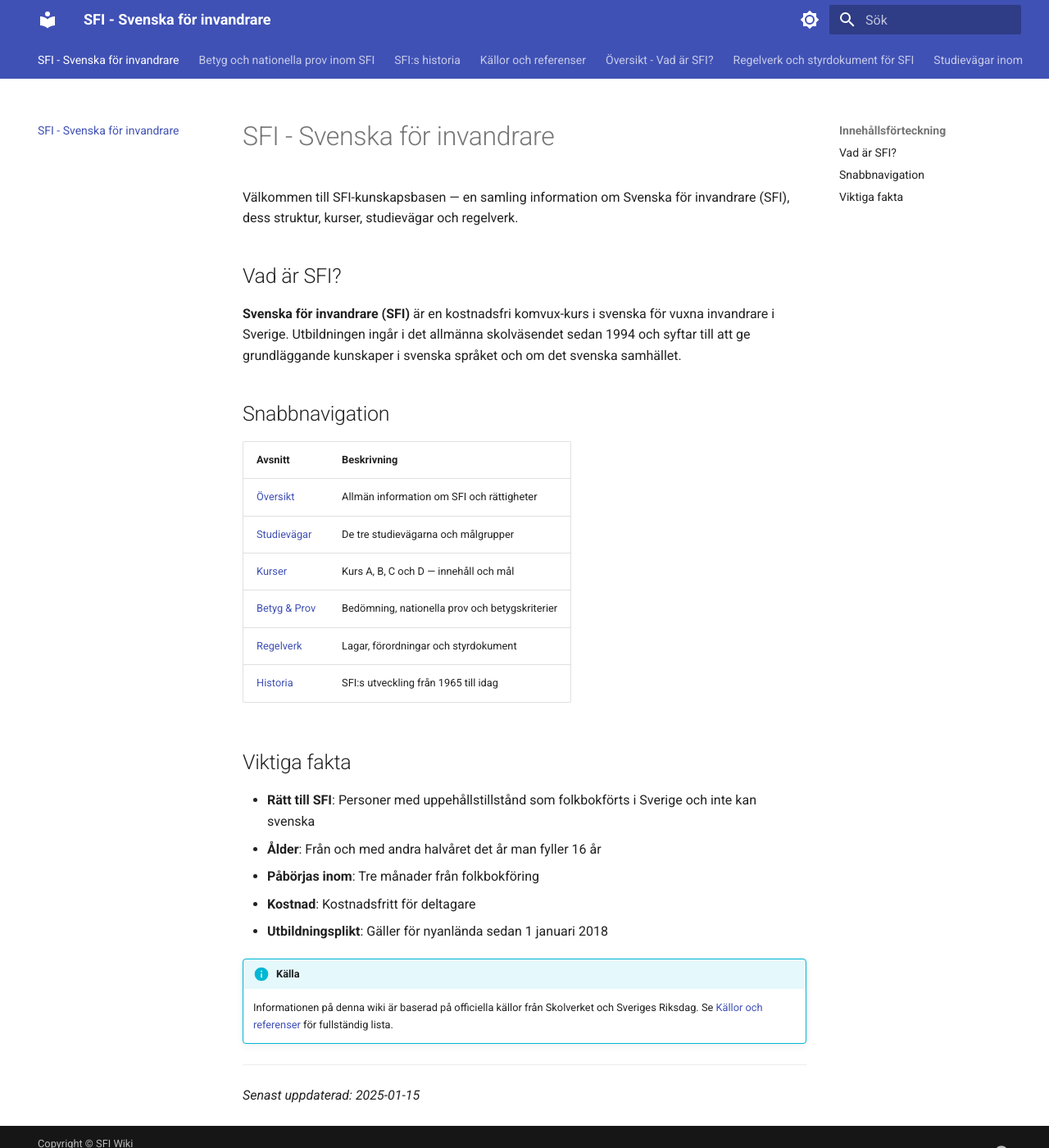
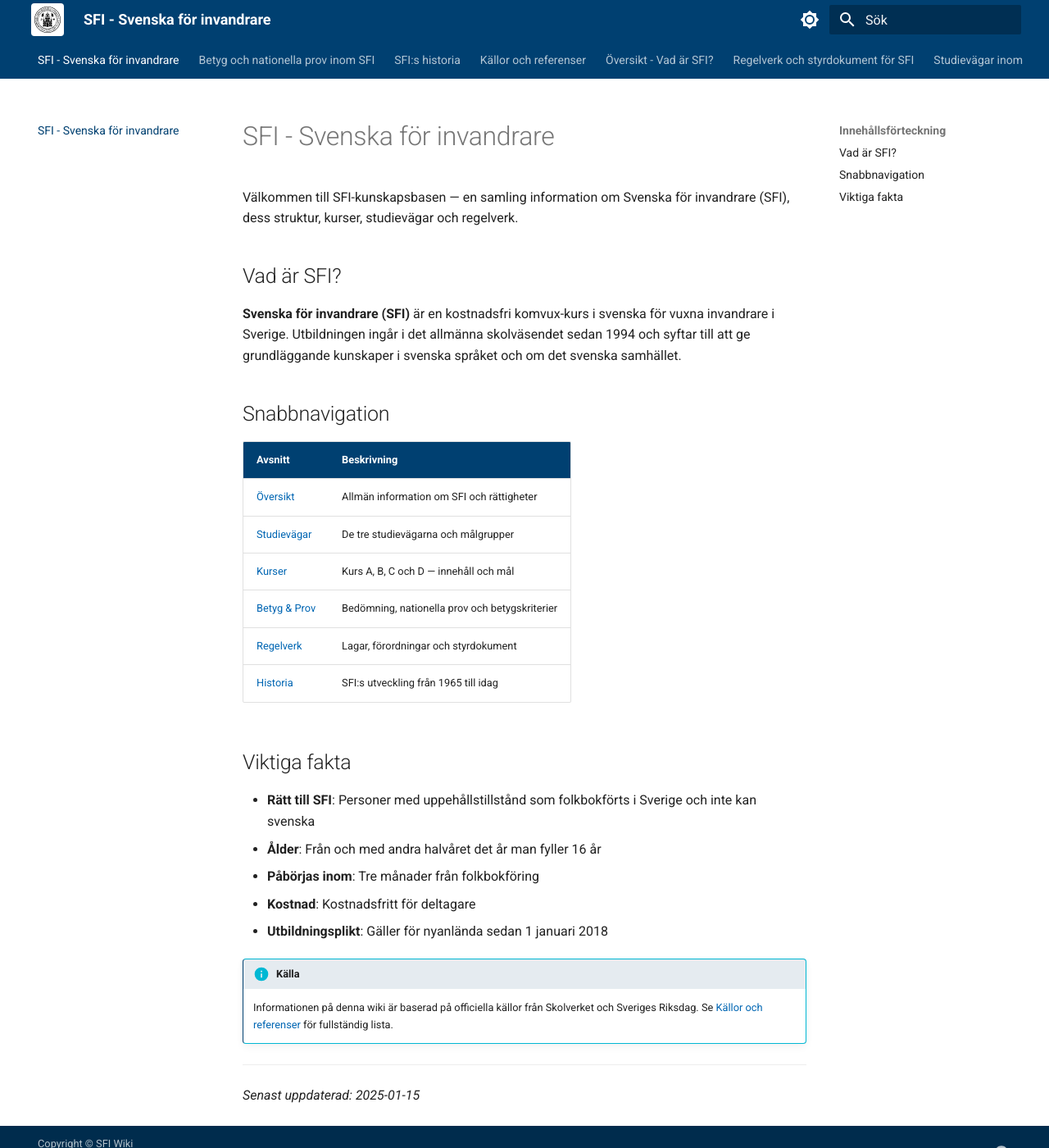
Before and after one commit to ophoria/SFI, an MkDocs documentation site: the page built from docs/index.md, in a window 1280 px wide and 1400 px high. Shown: the whole window at 82% size. Built offline with MkDocs 1.6.1 and Material for MkDocs 9.7.7, drawn with Linux system fonts in a browser that asks for light colours.

Commit message:
Add Trelleborg branding - colors and logo

```diff
--- /dev/null
+++ b/docs/stylesheets/extra.css
@@ -0,0 +1,131 @@
+:root {
+  /* Trelleborg Colors */
+  --trelleborg-blue: #004071;
+  --trelleborg-blue-light: #0066b3;
+  --trelleborg-yellow: #ffe921;
+  --trelleborg-red: #d92f2f;
+
+  /* Material Primary Colors */
+  --md-primary-fg-color: #004071;
+  --md-primary-fg-color--light: #0066b3;
+  --md-primary-fg-color--dark: #002b4b;
+  --md-primary-bg-color: #ffffff;
+  --md-primary-bg-color--light: #f5f5f5;
+
+  /* Material Accent Colors */
+  --md-accent-fg-color: #004071;
+  --md-accent-fg-color--transparent: rgba(0, 64, 113, 0.1);
+  --md-accent-bg-color: #ffffff;
+  --md-accent-bg-color--light: #f5f5f5;
+
+  /* Custom accent for links */
+  --md-typeset-a-color: #0066b3;
+}
+
+/* Header styling */
+.md-header {
+  background-color: #004071 !important;
+}
+
+.md-header__button.md-logo {
+  background-color: #ffffff;
+  border-radius: 4px;
+  padding: 4px;
+}
+
+.md-header__button.md-logo img {
+  height: 32px;
+}
+
+/* Navigation tabs */
+.md-tabs {
+  background-color: #004071 !important;
+}
+
+.md-tabs__link {
+  color: #ffffff !important;
+}
+
+.md-tabs__link:hover {
+  color: #ffe921 !important;
+}
+
+.md-tabs__link--active {
+  color: #ffe921 !important;
+  font-weight: bold;
+}
+
+/* Search highlight */
+.md-search-result__link:hover {
+  background-color: rgba(0, 64, 113, 0.1);
+}
+
+/* Admonitions with Trelleborg colors */
+.md-typeset .admonition.info,
+.md-typeset details.info {
+  border-left-color: #004071;
+}
+
+.md-typeset .admonition.info > .admonition-title,
+.md-typeset .admonition.info > summary,
+.md-typeset details.info > .admonition-title,
+.md-typeset details.info > summary {
+  background-color: rgba(0, 64, 113, 0.1);
+  border-left-color: #004071;
+}
+
+/* Table headers */
+.md-typeset table th {
+  background-color: #004071;
+  color: #ffffff;
+}
+
+/* Links */
+.md-typeset a {
+  color: #0066b3;
+}
+
+.md-typeset a:hover {
+  color: #004071;
+}
+
+/* Buttons */
+.md-typeset .md-button {
+  background-color: #004071;
+  color: #ffffff;
+}
+
+.md-typeset .md-button:hover {
+  background-color: #0066b3;
+}
+
+/* Footer */
+.md-footer {
+  background-color: #004071 !important;
+}
+
+/* Dark mode adjustments */
+[data-md-color-scheme="slate"] {
+  --md-primary-fg-color: #004071;
+  --md-typeset-a-color: #4dabf7;
+}
+
+[data-md-color-scheme="slate"] .md-header,
+[data-md-color-scheme="slate"] .md-tabs {
+  background-color: #004071 !important;
+}
+
+/* Custom accent for warnings (Trelleborg yellow) */
+.md-typeset .admonition.warning,
+.md-typeset details.warning {
+  border-left-color: #ffe921;
+}
+
+.md-typeset .admonition.warning > .admonition-title,
+.md-typeset .admonition.warning > summary,
+.md-typeset details.warning > .admonition-title,
+.md-typeset details.warning > summary {
+  background-color: rgba(255, 233, 33, 0.2);
+  border-left-color: #ffe921;
+  color: #000000;
+}
--- a/mkdocs.yml
+++ b/mkdocs.yml
@@ -1,23 +1,25 @@
 site_name: SFI - Svenska för invandrare
 site_description: Kunskapsbas om SFI - struktur, kurser, regelverk och historia
 site_author: SFI Wiki
-site_url: https://yourusername.github.io/SFI/
+site_url: https://ophoria.github.io/SFI/
 
 theme:
   name: material
   language: sv
+  logo: assets/logo.svg
+  favicon: assets/logo.svg
   palette:
     - media: "(prefers-color-scheme: light)"
       scheme: default
-      primary: indigo
-      accent: indigo
+      primary: custom
+      accent: custom
       toggle:
         icon: material/brightness-7
         name: Byt till mörkt läge
     - media: "(prefers-color-scheme: dark)"
       scheme: slate
-      primary: indigo
-      accent: indigo
+      primary: custom
+      accent: custom
       toggle:
         icon: material/brightness-4
         name: Byt till ljust läge
@@ -32,6 +34,9 @@ theme:
     - search.highlight
     - content.code.copy
     - content.action.edit
+
+extra_css:
+  - stylesheets/extra.css
 
 plugins:
   - search:
@@ -62,6 +67,6 @@ markdown_extensions:
 extra:
   social:
     - icon: fontawesome/brands/github
-      link: https://github.com/yourusername/SFI
+      link: https://github.com/ophoria/SFI
 
 copyright: Copyright &copy; SFI Wiki
```
Also changed, not shown: docs/assets/logo.svg (added).
